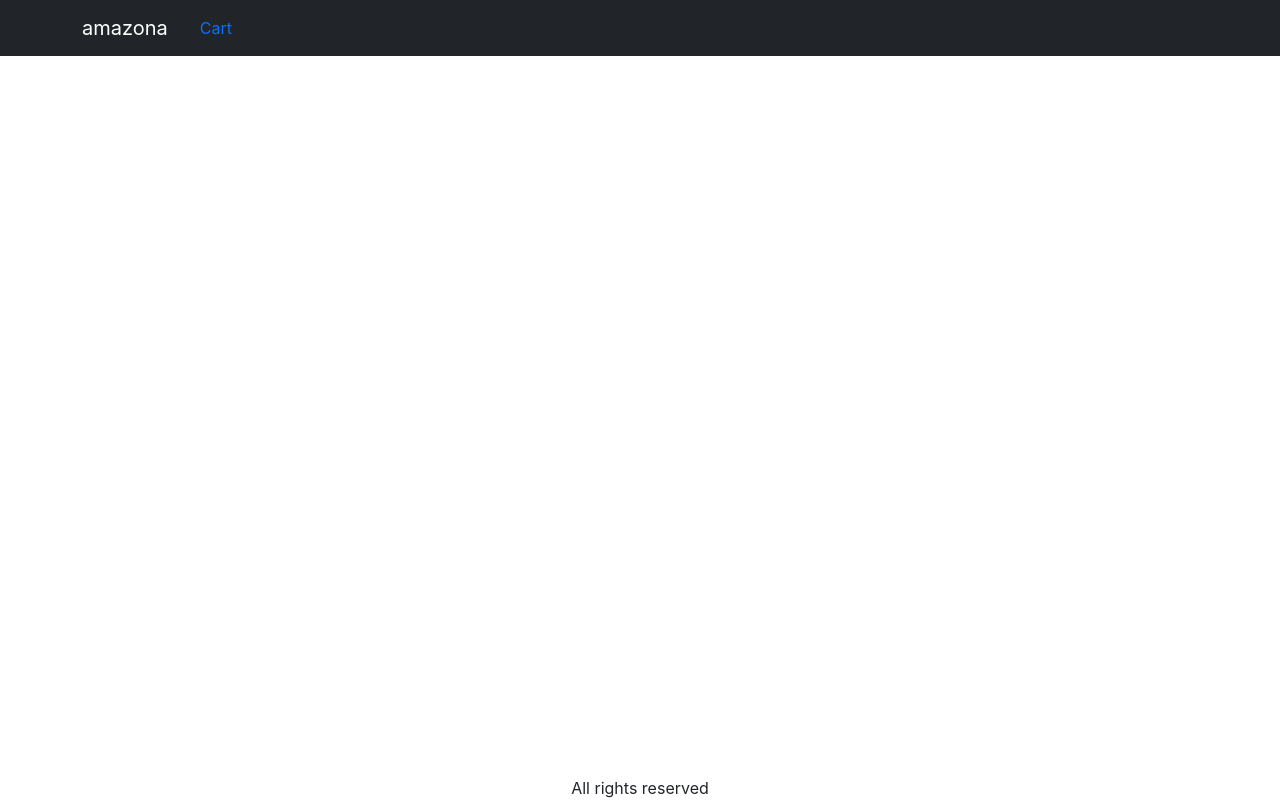
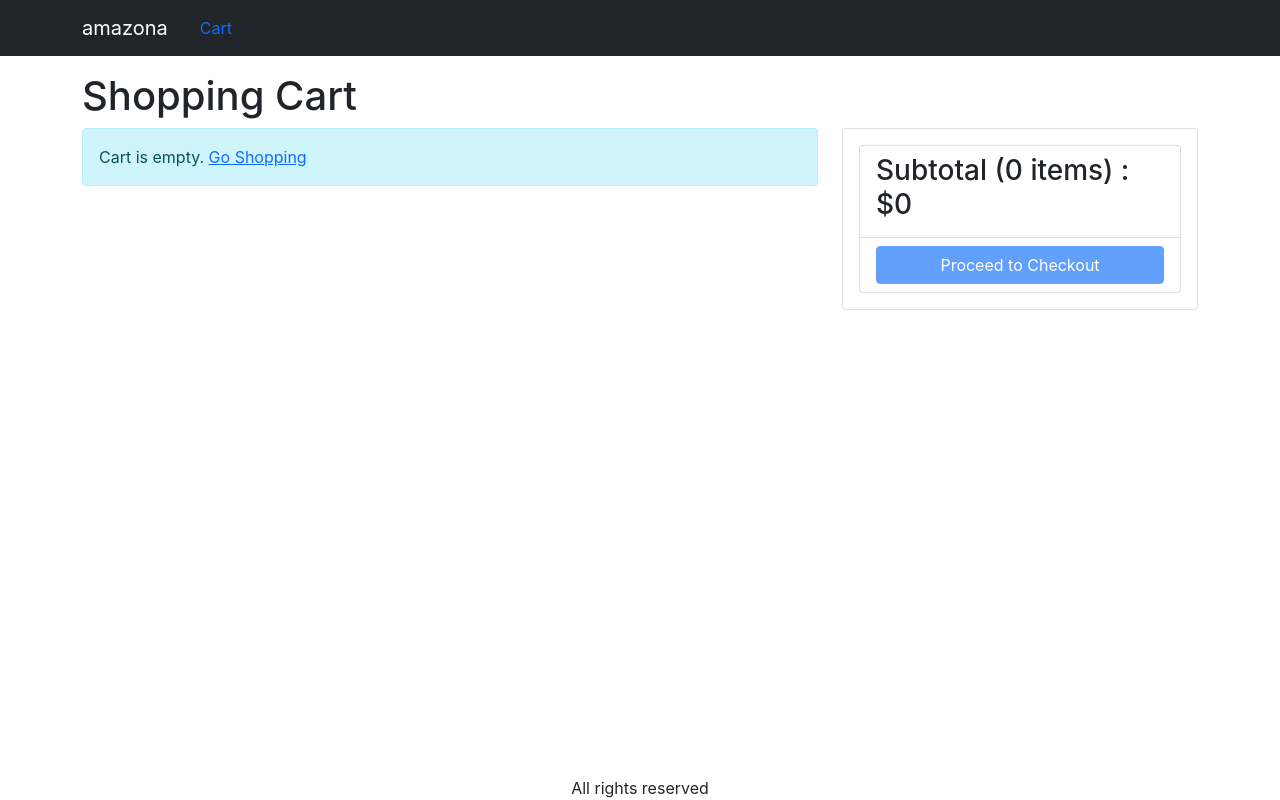
Before and after one commit to DieOsorio/e-commerce, a React (Create React App) app in the folder frontend/: page /cart in a window 1280 px wide. Built offline with nearby package versions, Linux system fonts and the light colour scheme.

Commit message:
video-16-crate-cart-screen

```diff
--- a/frontend/src/App.js
+++ b/frontend/src/App.js
@@ -4,6 +4,7 @@ import ProductScreen from "./screens/ProductScreen";
 import { LinkContainer } from "react-router-bootstrap";
 import { useContext } from "react";
 import { Store } from "./Store";
+import CartScreen from "./screens/CartScreen";
 
 function App() {
   const { state } = useContext(Store);
@@ -34,6 +35,7 @@ function App() {
           <div className="container mt-3">
             <Routes>
               <Route path="/product/:slug" element={<ProductScreen />} />
+              <Route path="/cart" element={<CartScreen />} />
               <Route path="/" element={<HomeScreen />} />
             </Routes>
           </div>
--- a/frontend/src/index.css
+++ b/frontend/src/index.css
@@ -38,3 +38,6 @@ main {
 .img-large {
   max-width: 100%;
 }
+.img-thumbnail {
+  height: 80px;
+}
--- /dev/null
+++ b/frontend/src/screens/CartScreen.js
@@ -0,0 +1,95 @@
+import { useContext } from "react";
+import { Helmet } from "react-helmet-async";
+import { Link } from "react-router-dom";
+import MessageBox from "../components/MessageBox";
+import { Store } from "../Store";
+
+const CartScreen = () => {
+  const { state, dispatch: ctxDispatch } = useContext(Store);
+  const {
+    cart: { cartItems },
+  } = state;
+
+  return (
+    <div>
+      <Helmet>
+        <title>Shopping Cart</title>
+      </Helmet>
+      <h1>Shopping Cart</h1>
+      <div className="row">
+        <div className="col-md-8">
+          {cartItems.length === 0 ? (
+            <MessageBox>
+              Cart is empty. <Link to="/">Go Shopping</Link>
+            </MessageBox>
+          ) : (
+            <ul className="list-group">
+              {cartItems.map((item) => (
+                <li key={item._id} className="list-group-item">
+                  <div className="row align-items-center">
+                    <div className="col-md-4">
+                      <img
+                        src={item.image}
+                        alt={item.name}
+                        className="img-fluid rounded img-thumbnail"
+                      />{" "}
+                      <Link to={`/product/${item.slug}`}>{item.name}</Link>
+                    </div>
+                    <div className="col-md-3">
+                      <button
+                        className="btn btn-light"
+                        disabled={item.quantity === 1}
+                      >
+                        <i className="fas fa-minus-circle"></i>
+                      </button>{" "}
+                      <span>{item.quantity}</span>{" "}
+                      <button
+                        className="btn btn-light"
+                        disabled={item.quantity === item.countInStock}
+                      >
+                        <i className="fas fa-plus-circle"></i>
+                      </button>
+                    </div>
+                    <div className="col-md-3">${item.price}</div>
+                    <div className="col-md-2">
+                      <button className="btn btn-light">
+                        <i className="fas fa-trash"></i>
+                      </button>
+                    </div>
+                  </div>
+                </li>
+              ))}
+            </ul>
+          )}
+        </div>
+        <div className="col-md-4">
+          <div className="card">
+            <div className="card-body">
+              <ul className="list-group">
+                <li className="list-group-item">
+                  <h3>
+                    Subtotal ({cartItems.reduce((a, c) => a + c.quantity, 0)}{" "}
+                    items) : $
+                    {cartItems.reduce((a, c) => a + c.price * c.quantity, 0)}
+                  </h3>
+                </li>
+                <li className="list-group-item">
+                  <div className="d-grid">
+                    <button
+                      className="btn btn-primary"
+                      disabled={cartItems.length === 0}
+                    >
+                      Proceed to Checkout
+                    </button>
+                  </div>
+                </li>
+              </ul>
+            </div>
+          </div>
+        </div>
+      </div>
+    </div>
+  );
+};
+
+export default CartScreen;
--- a/frontend/src/screens/ProductScreen.js
+++ b/frontend/src/screens/ProductScreen.js
@@ -1,6 +1,6 @@
 import { useContext, useEffect, useReducer } from "react";
 import { Helmet } from "react-helmet-async";
-import { useParams } from "react-router-dom";
+import { useNavigate, useParams } from "react-router-dom";
 import LoadingBox from "../components/LoadingBox";
 import MessageBox from "../components/MessageBox";
 import Rating from "../components/Rating";
@@ -21,6 +21,7 @@ const reducer = (state, action) => {
 };
 
 function ProductScreen() {
+  const navegate = useNavigate();
   const params = useParams();
   const { slug } = params;
 
@@ -62,6 +63,7 @@ function ProductScreen() {
       type: "CART_ADD_ITEM",
       payload: { ...product, quantity: quantity },
     });
+    navegate("/cart");
   };
 
   return loading ? (
```
